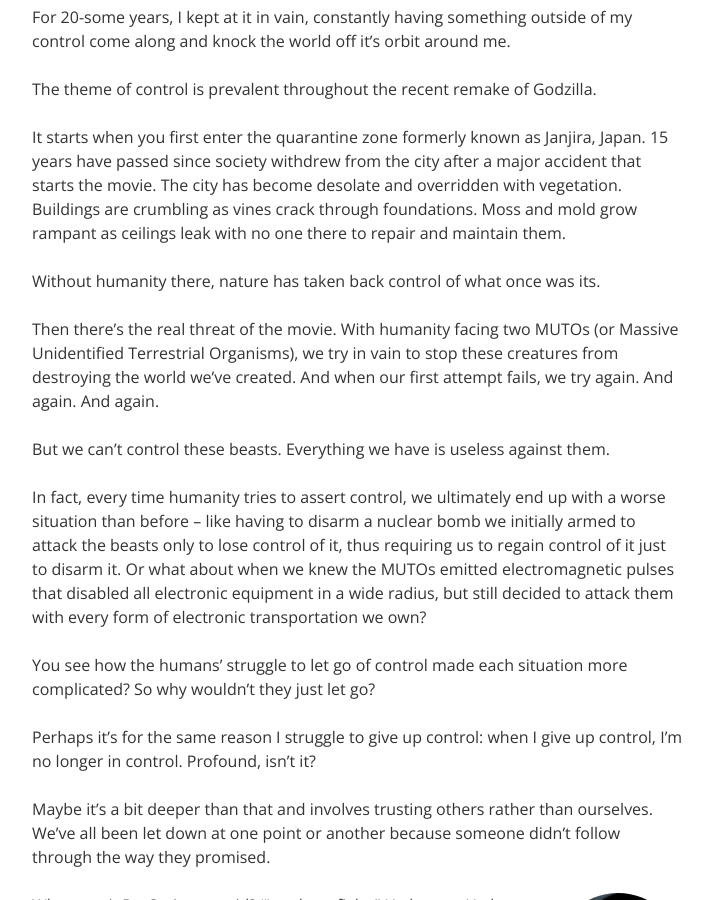
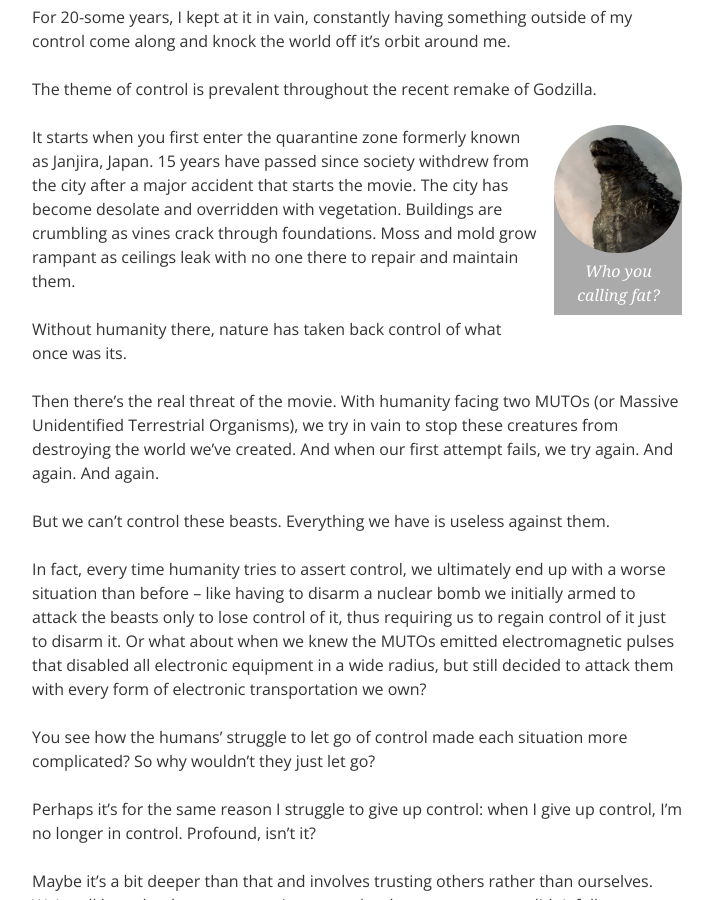
Before and after one commit to ericrovtar/ericrovtar.github.io, a Jekyll site: the page built from _posts/2014-05-17-fighting-for-control-(godzilla-2014).md, in a window 1280 px wide and 900 px high, scrolled down 722 px. Shown: the whole window, without its empty margins (58-771 px from the left). Built offline with Jekyll 4.4.1, drawn with Linux system fonts in a browser that asks for light colours; nearby versions of some CDN libraries; comment, search, counter and statistics services are not loaded.

Commit message:
add godzilla photo

```diff
--- a/_posts/2014-05-17-fighting-for-control-(godzilla-2014).md
+++ b/_posts/2014-05-17-fighting-for-control-(godzilla-2014).md
@@ -29,6 +29,8 @@
 
 The theme of control is prevalent throughout the recent remake of Godzilla.
 
+{% include figure.html src="/images/posts/godzilla_godzilla.jpg" caption="Who you calling fat?" %}
+
 It starts when you first enter the quarantine zone formerly known as Janjira, Japan. 15 years have passed since society withdrew from the city after a major accident that starts the movie. The city has become desolate and overridden with vegetation. Buildings are crumbling as vines crack through foundations. Moss and mold grow rampant as ceilings leak with no one there to repair and maintain them.
 
 Without humanity there, nature has taken back control of what once was its.
```
